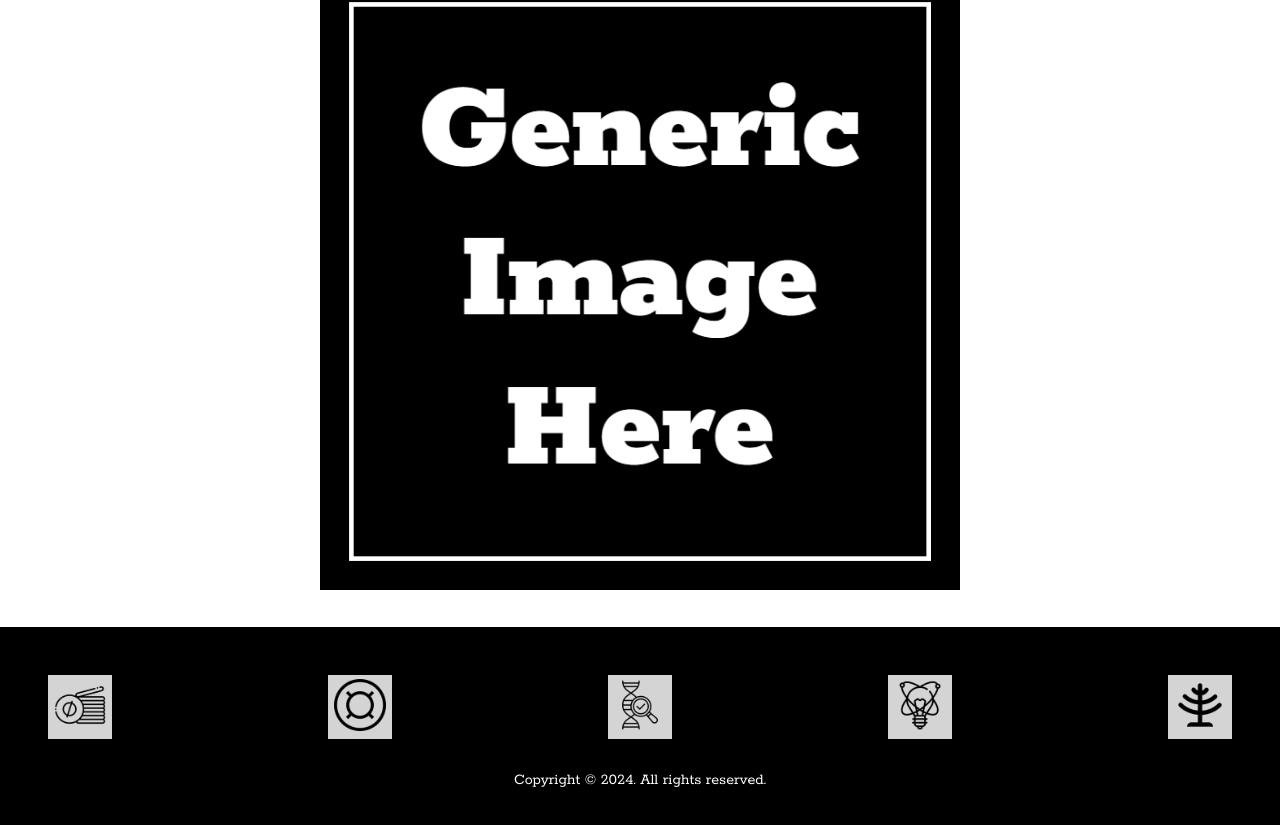
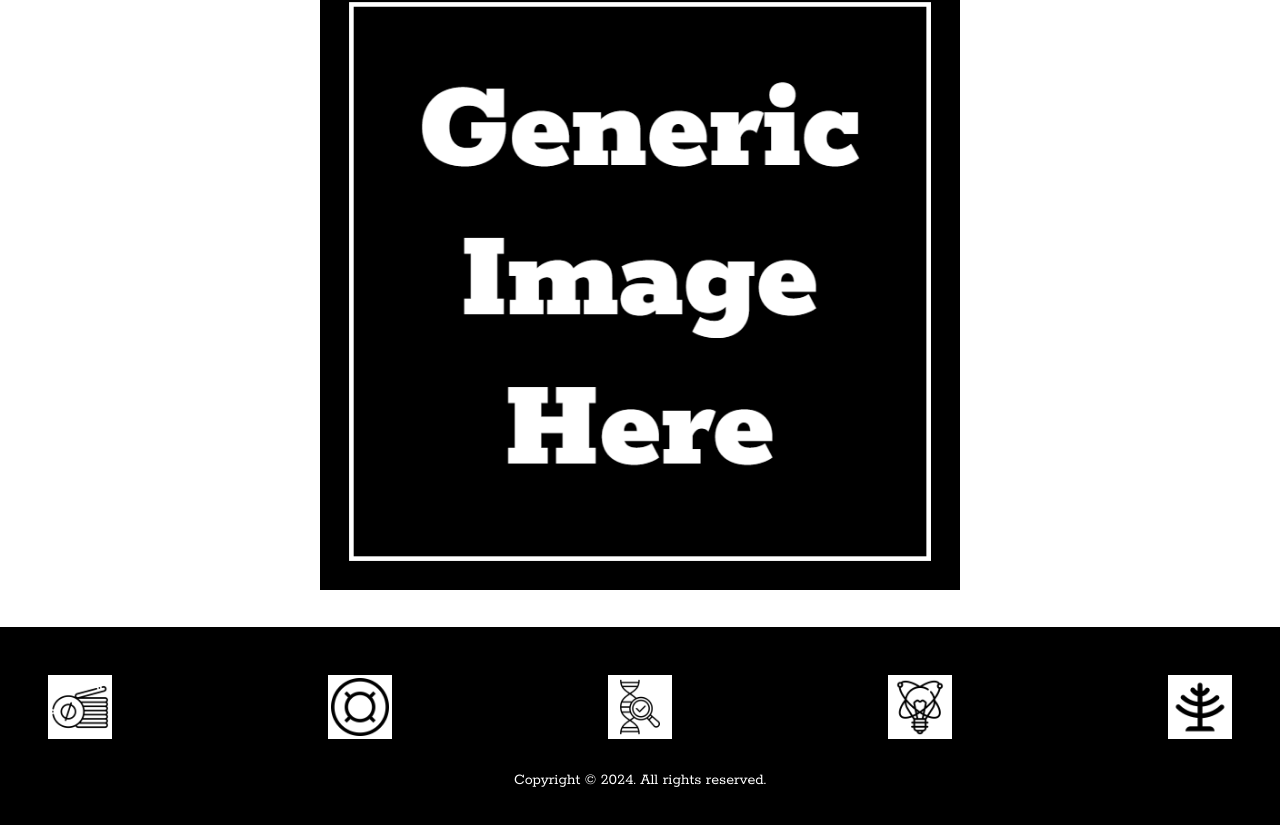
Before and after one commit to calebsg225/LP-generic, a plain HTML site: page index.html in a window 1280 px wide. Shown: the part 797-1622 px from the top of the page. Drawn offline with Linux system fonts and the light colour scheme.

Commit message:
center sponsor images

```diff
--- a/styles/footer.css
+++ b/styles/footer.css
@@ -16,10 +16,12 @@
   aspect-ratio: 1/1;
   cursor: pointer;
   border: none;
-  background-color: var(--prim-200);
+  padding: .2rem;
+  background-color: var(--prim-100);
 }
 
 #sponsor-container button img {
+  display: block;
   width: 100%;
   object-fit: cover;
 }
```
